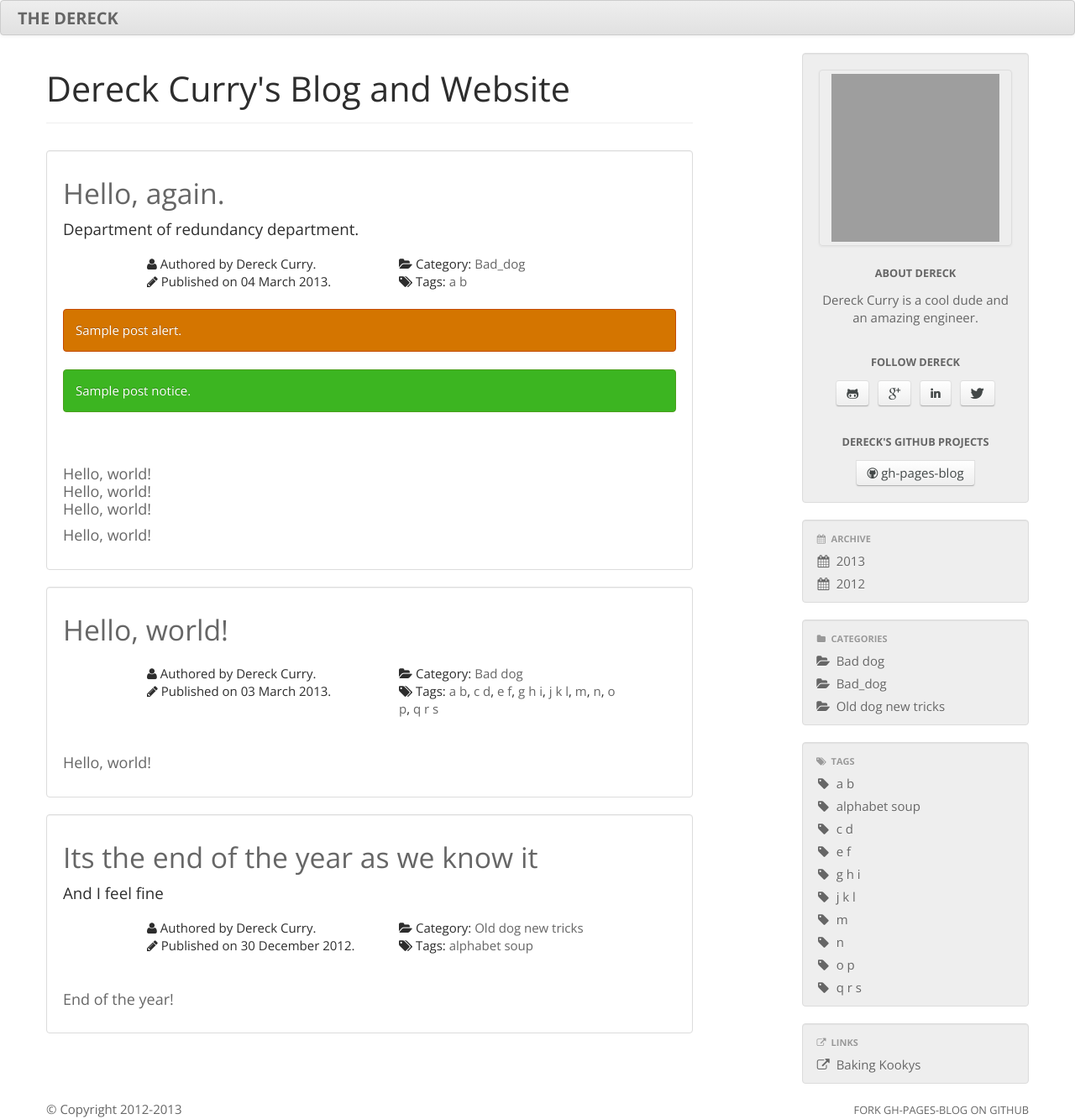
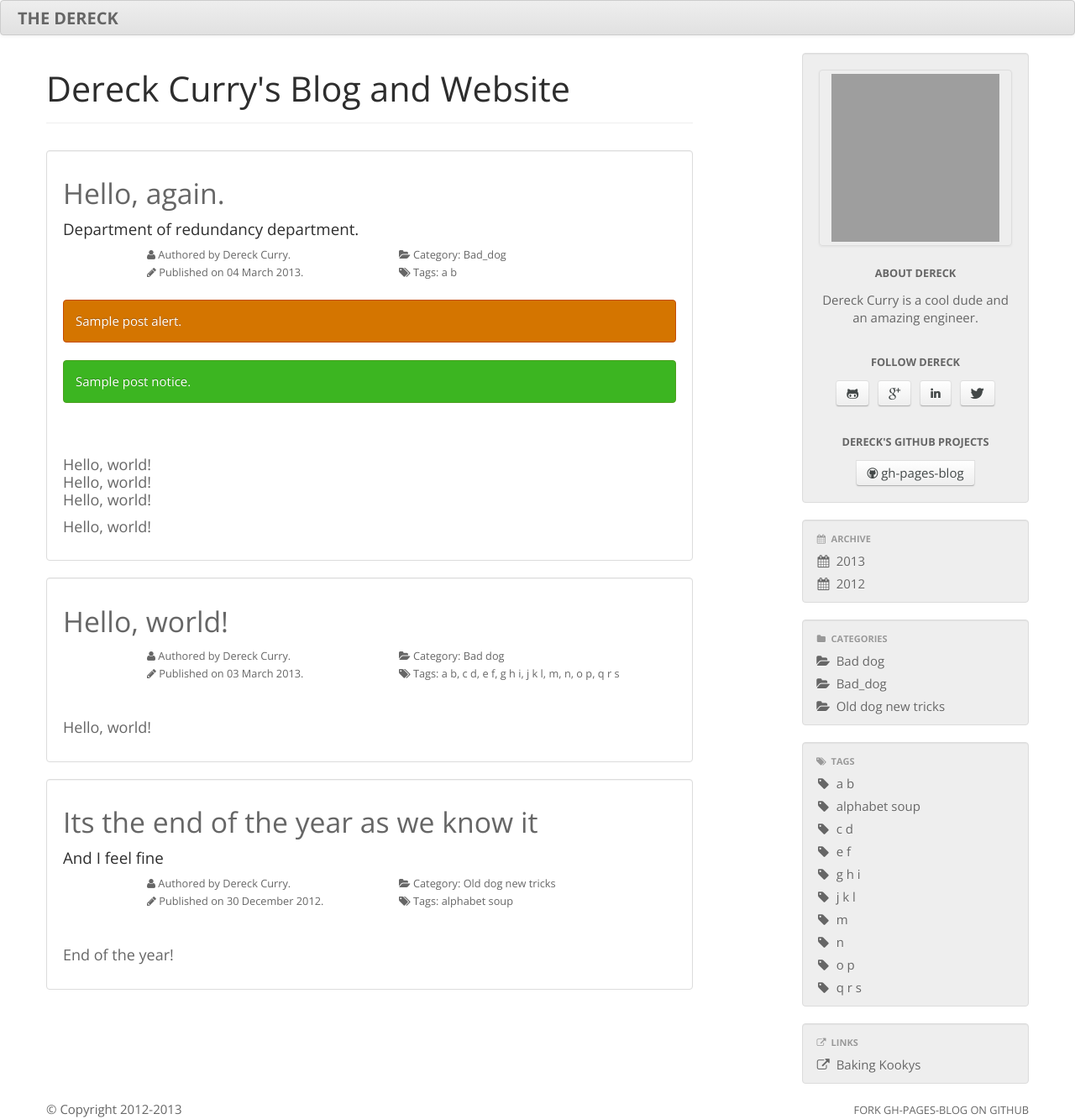
Before and after one commit to thedereck/thedereck.github.com, a Jekyll site: the page built from index.html, in a window 1280 px wide. Shown: the whole page at 84% size. Built offline with Jekyll 4.4.1, drawn with Linux system fonts in a browser that asks for light colours; grey boxes are pictures that could not be loaded.

Commit message:
Reformatting the posts

```diff
--- a/_includes/body/sections/header/post.html
+++ b/_includes/body/sections/header/post.html
@@ -33,7 +33,7 @@
 		{% endif %}
 
 		<div class="row">
-			<h5>
+			<small>
 				<div class="span3 offset1">
 					{% if site.font_awesome.enabled %}
 						<i class="icon-user"></i>
@@ -89,7 +89,7 @@
 					{% endif %}
 				</div>
 				<div class="span1"></div>
-			</h5>
+			</small>
 		</div>
 	</div>
 {% endcapture %}
--- a/index.html
+++ b/index.html
@@ -15,7 +15,7 @@ exclude: true
 				{% endif %}
 
 				<div class="row">
-					<h5>
+					<small>
 						<div class="span3 offset1">
 							{% if site.font_awesome.enabled %}
 								<i class="icon-user"></i>
@@ -85,7 +85,7 @@ exclude: true
 							{% endif %}
 						</div>
 						<div class="span1"></div>
-					</h5>
+					</small>
 				</div>
 
 				{% if p.alert or p.notice %}
```
